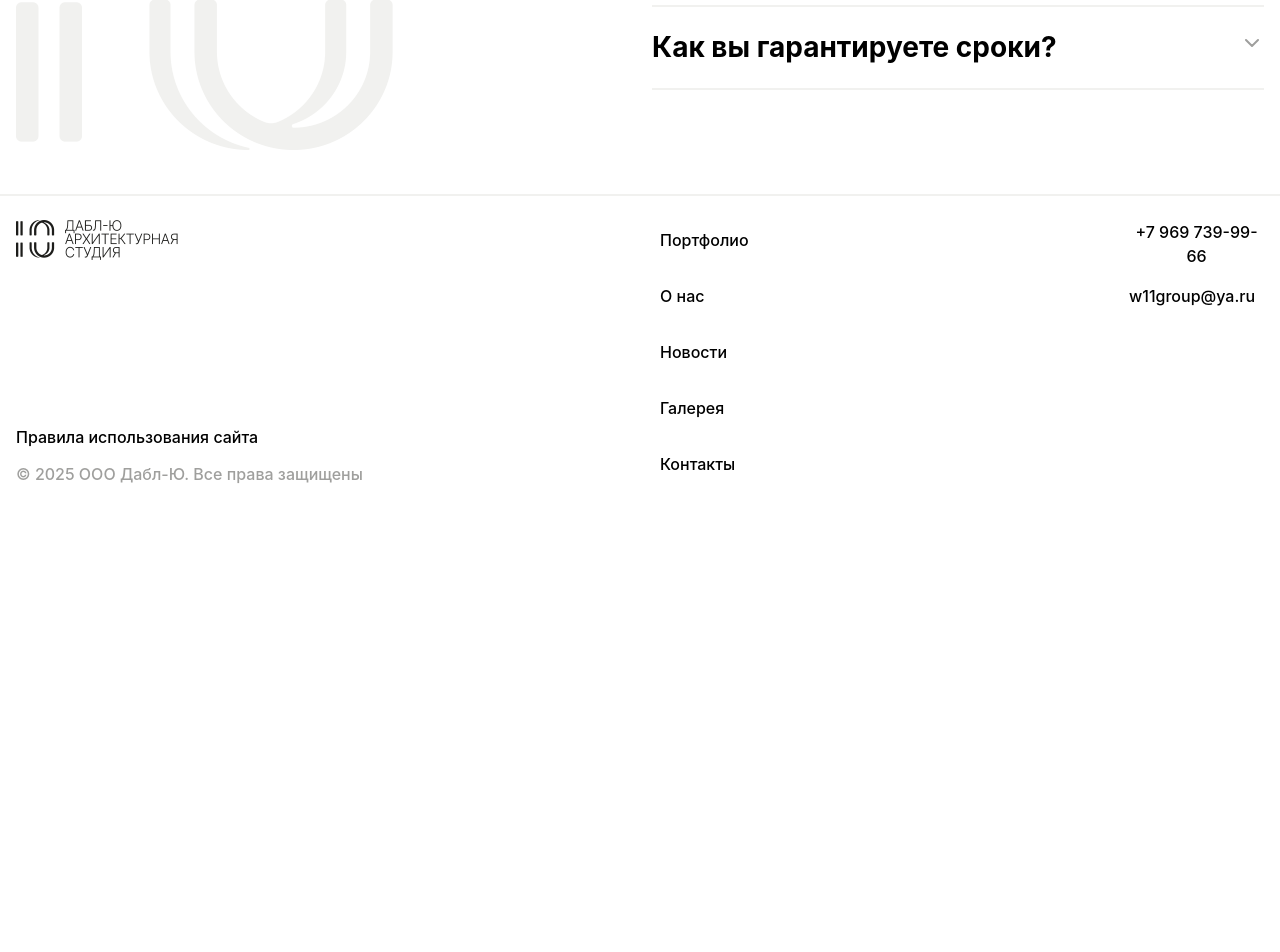
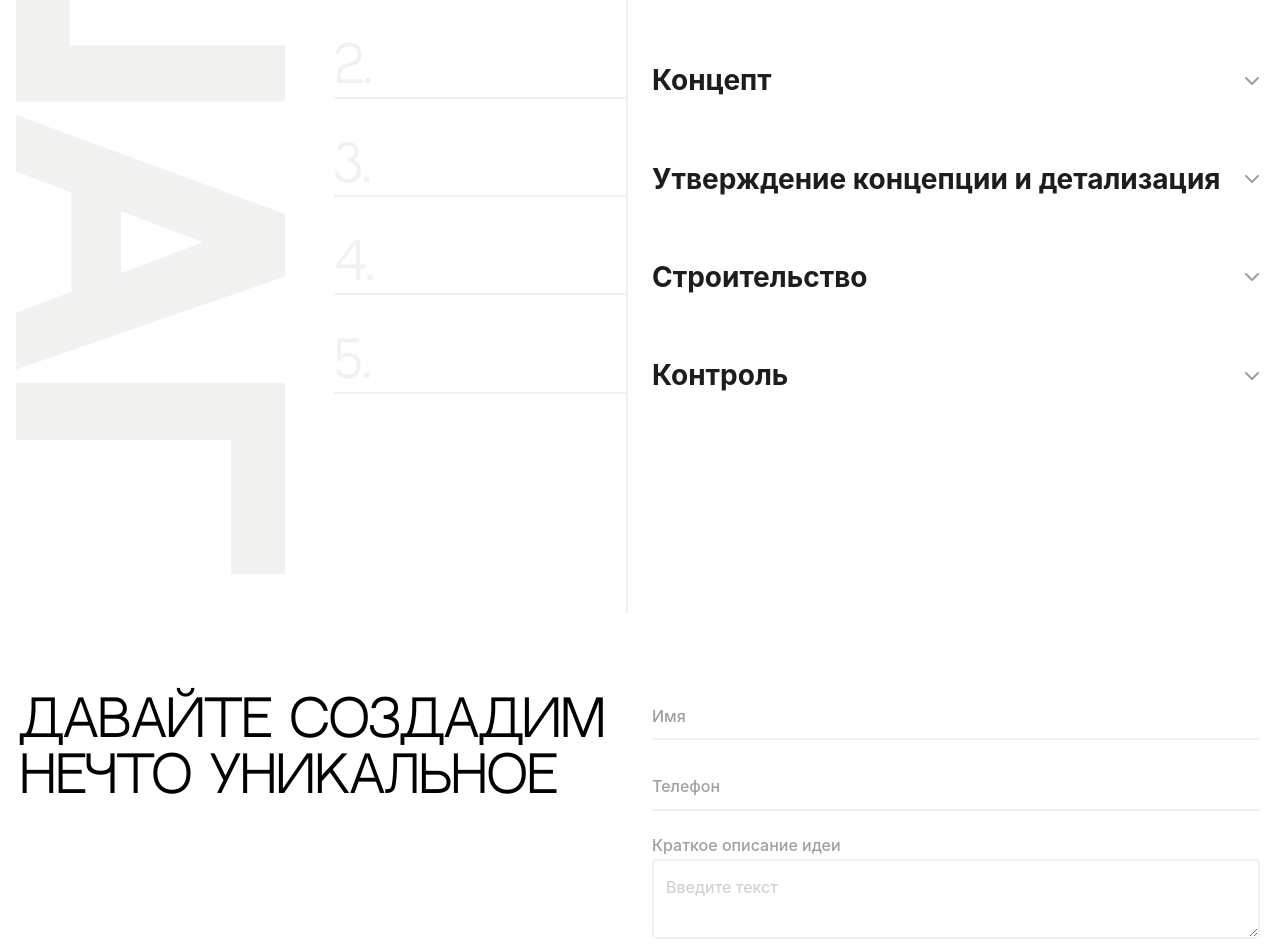
Before and after one commit to vastolya/uu, a Next.js app: page / in a window 1280 px wide. Shown: the part 2242-3194 px from the top of the page. Before the commit the page ends 2750 px from the top, so only its background shows below. Built offline with nearby package versions, Linux system fonts and the light colour scheme.

Commit message:
add WorkStages component

```diff
--- a/src/app/page.tsx
+++ b/src/app/page.tsx
@@ -1,8 +1,12 @@
+"use client";
+
 import { PageSection } from "@/components/layout/PageSection";
 import { Button } from "@/components/ui/Button";
 import Image from "next/image";
 import LogoBigUU from "../../public/logoBigUU.png";
 import { Accordion } from "@/components/ui/Accordion";
+
+import { WorkStages } from "@/components/sections/WorkStages";
 
 export default function Home() {
   return (
@@ -87,6 +91,61 @@ export default function Home() {
       </PageSection>
 
       <PageSection>
+        <WorkStages />
+      </PageSection>
+
+      <PageSection className="px-5 pt-20">
+        <h2 className="col-span-4">Давайте создадим нечто уникальное</h2>
+        <form
+          className="col-span-4 flex flex-col gap-6 subtitle"
+          onSubmit={(e) => e.preventDefault()}
+        >
+          <label htmlFor="name" className="sr-only" />
+          <input
+            type="text"
+            name="name"
+            placeholder="Имя"
+            className="py-3  placeholder:text-[var(--color-gray)] border-b-2 border-[var(--color-border-gray)] w-full"
+          />
+          <label htmlFor="phone" className="sr-only" />
+          <input
+            type="tel"
+            name="phone"
+            placeholder="Телефон"
+            className="py-3  placeholder:text-[var(--color-gray)] border-b-2 border-[var(--color-border-gray)] w-full"
+          />
+          <div className="flex flex-col">
+            <label htmlFor="comment" className="text-[var(--color-gray)] pb-1">
+              Краткое описание идеи
+            </label>
+            <textarea
+              name="comment"
+              id="comment"
+              className="border-2 border-[var(--color-border-gray)] placeholder:text-[#D2D2D0] py-4 px-3 text-[var(--color-black)] rounded-[var(--radius-sm)] min-h-20"
+              placeholder="Введите текст"
+            />
+          </div>
+          <div className="flex-col flex gap-2">
+            <label className="flex gap-2 cursor-pointer text-[var(--color-gray)]">
+              <input
+                type="checkbox"
+                className="h-4 w-4 accent-[var(--color-black)] rounded-[var(--radius-sm)]"
+              />
+
+              <span>
+                Я принимаю условия{" "}
+                <a href="/privacy-policy" target="_blank" className="underline">
+                  политики конфиденциальности
+                </a>
+              </span>
+            </label>
+
+            <Button text="Начать проект" />
+          </div>
+        </form>
+      </PageSection>
+
+      <PageSection>
         <div className="col-span-3 relative my-11 h-[368px] flex justify-start items-start">
           <Image
             src={LogoBigUU}
--- /dev/null
+++ b/src/components/sections/WorkStages.tsx
@@ -0,0 +1,133 @@
+"use client";
+
+import { useState, useRef, useLayoutEffect } from "react";
+import { motion, AnimatePresence } from "framer-motion";
+import IconChevron from "@/components/icons/IconChevron";
+import ImageStep from "../../../public/imageStep.png";
+import Image from "next/image";
+
+const steps = [
+  {
+    number: "1.",
+    title: "Первичная консультация",
+    subtitle: "Преобразуем данные в стратегический замысел",
+    text: "С продуманной планировкой и детализированными визуализациями. Это не просто эскиз, а ДНК объекта: здесь воплощаются ключевые идеи, стиль и ценности, закладывая фундамент для поэтапной реализации",
+  },
+  {
+    number: "2.",
+    title: "Концепт",
+    subtitle: "Преобразуем данные в стратегический замысел",
+    text: "С продуманной планировкой и детализированными визуализациями. Это не просто эскиз, а ДНК объекта: здесь воплощаются ключевые идеи, стиль и ценности, закладывая фундамент для поэтапной реализации",
+  },
+  {
+    number: "3.",
+    title: "Утверждение концепции и детализация",
+    subtitle: "Преобразуем данные в стратегический замысел",
+    text: "С продуманной планировкой и детализированными визуализациями. Это не просто эскиз, а ДНК объекта: здесь воплощаются ключевые идеи, стиль и ценности, закладывая фундамент для поэтапной реализации",
+  },
+  {
+    number: "4.",
+    title: "Строительство",
+    subtitle: "Преобразуем данные в стратегический замысел",
+    text: "С продуманной планировкой и детализированными визуализациями. Это не просто эскиз, а ДНК объекта: здесь воплощаются ключевые идеи, стиль и ценности, закладывая фундамент для поэтапной реализации",
+  },
+  {
+    number: "5.",
+    title: "Контроль",
+    subtitle: "Преобразуем данные в стратегический замысел",
+    text: "С продуманной планировкой и детализированными визуализациями. Это не просто эскиз, а ДНК объекта: здесь воплощаются ключевые идеи, стиль и ценности, закладывая фундамент для поэтапной реализации",
+  },
+];
+
+export function WorkStages() {
+  const [open, setOpen] = useState<number | null>(null);
+  const refs = useRef<(HTMLDivElement | null)[]>([]);
+  const [heights, setHeights] = useState<number[]>([]);
+
+  useLayoutEffect(() => {
+    requestAnimationFrame(() => {
+      const newHeights = steps.map(
+        (_, i) => refs.current[i]?.scrollHeight || 0
+      );
+      setHeights(newHeights);
+    });
+  }, [open]);
+
+  return (
+    <>
+      <div className="col-span-2 relative h-[49.75rem] w-[16.8125rem] my-10">
+        <Image src={ImageStep} alt="" fill sizes="auto" className="-z-1" />
+        <p className="subtitle text-[var(--color-gray)] pb-2 pt-10">
+          Этапы&nbsp;работ
+        </p>
+        <h2 className="col-span-8 pb-10">Как&nbsp;мы&nbsp;работаем?</h2>
+      </div>
+
+      <div className=" col-start-3 col-span-6 flex flex-col h-full">
+        {steps.map((step, index) => {
+          const isOpen = open === index;
+
+          return (
+            <div
+              key={index}
+              className={`grid grid-cols-6 gap-x-6 ${
+                index === steps.length - 1 ? "grow" : ""
+              }`}
+            >
+              <div className="box-border col-span-2 border-r-2 border-[var(--color-border-gray)] pb-10">
+                <h2
+                  className={`box-border border-b-2 border-[var(--color-border-gray)] text-[var(--color-border-gray)] ${
+                    index === 0 && "pt-[12.75rem]"
+                  } `}
+                >
+                  {step.number}
+                </h2>
+              </div>
+
+              <div className="col-span-4 flex flex-col w-full py-6">
+                <button
+                  onClick={() => setOpen(isOpen ? null : index)}
+                  className={`flex justify-between items-center w-full text-left text-[var(--color-black)] ${
+                    index === 0 && "pt-[12.75rem]"
+                  } ${index === steps.length - 1 && ""} cursor-pointer`}
+                >
+                  <h3 className={`text-[var(--color-black)] `}>{step.title}</h3>
+                  <motion.span
+                    animate={{ rotate: isOpen ? 0 : -180 }}
+                    transition={{ duration: 0.3, ease: "easeInOut" }}
+                    className="w-6 h-6 text-[var(--color-gray)]"
+                  >
+                    <IconChevron />
+                  </motion.span>
+                </button>
+                <AnimatePresence initial={false}>
+                  {isOpen && (
+                    <motion.div
+                      key={`content-${index}`}
+                      initial={{ maxHeight: 0, opacity: 0 }}
+                      animate={{ maxHeight: heights[index], opacity: 1 }}
+                      exit={{ maxHeight: 0, opacity: 0 }}
+                      transition={{ duration: 0.4, ease: [0.33, 1, 0.68, 1] }} // easeOutCubic
+                      className="overflow-hidden will-change-[max-height,opacity]"
+                    >
+                      <div
+                        ref={(el) => {
+                          if (el) refs.current[index] = el;
+                          else delete refs.current[index];
+                        }}
+                        className="pt-2"
+                      >
+                        <p className="subtitle-bold pb-2">{step.subtitle}</p>
+                        <p className="subtitle">{step.text}</p>
+                      </div>
+                    </motion.div>
+                  )}
+                </AnimatePresence>
+              </div>
+            </div>
+          );
+        })}
+      </div>
+    </>
+  );
+}
--- a/src/components/ui/Accordion.tsx
+++ b/src/components/ui/Accordion.tsx
@@ -62,8 +62,8 @@ function AccordionRow({
         <h3>{item.title}</h3>
         <span className="flex justify-center items-center">
           <motion.span
-            animate={{ rotate: isOpen ? 0 : 180 }}
-            transition={{ duration: 0.3 }}
+            animate={{ rotate: isOpen ? 0 : -180 }}
+            transition={{ duration: 0.3, ease: "easeInOut" }}
             className="w-6 h-6 text-[var(--color-gray)]"
           >
             <IconChevron />
```
Also changed, not shown: public/imageStep.png (added).
